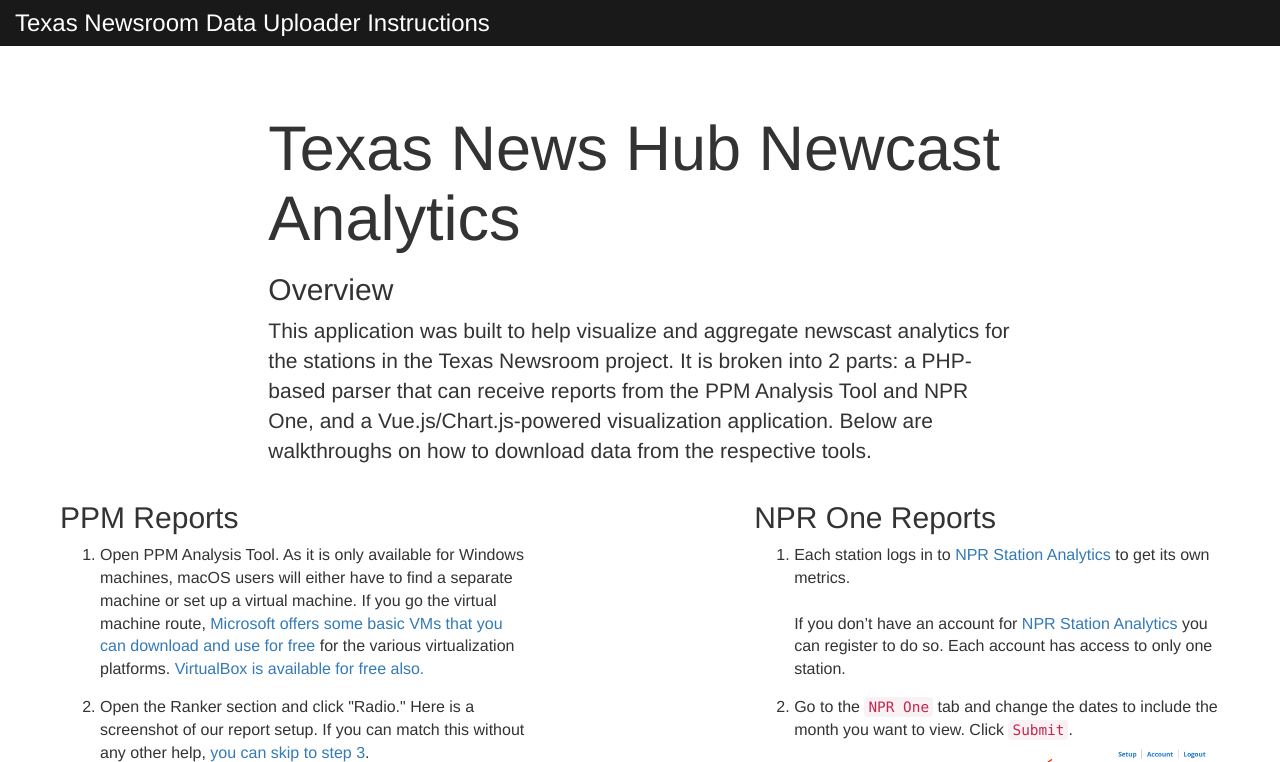
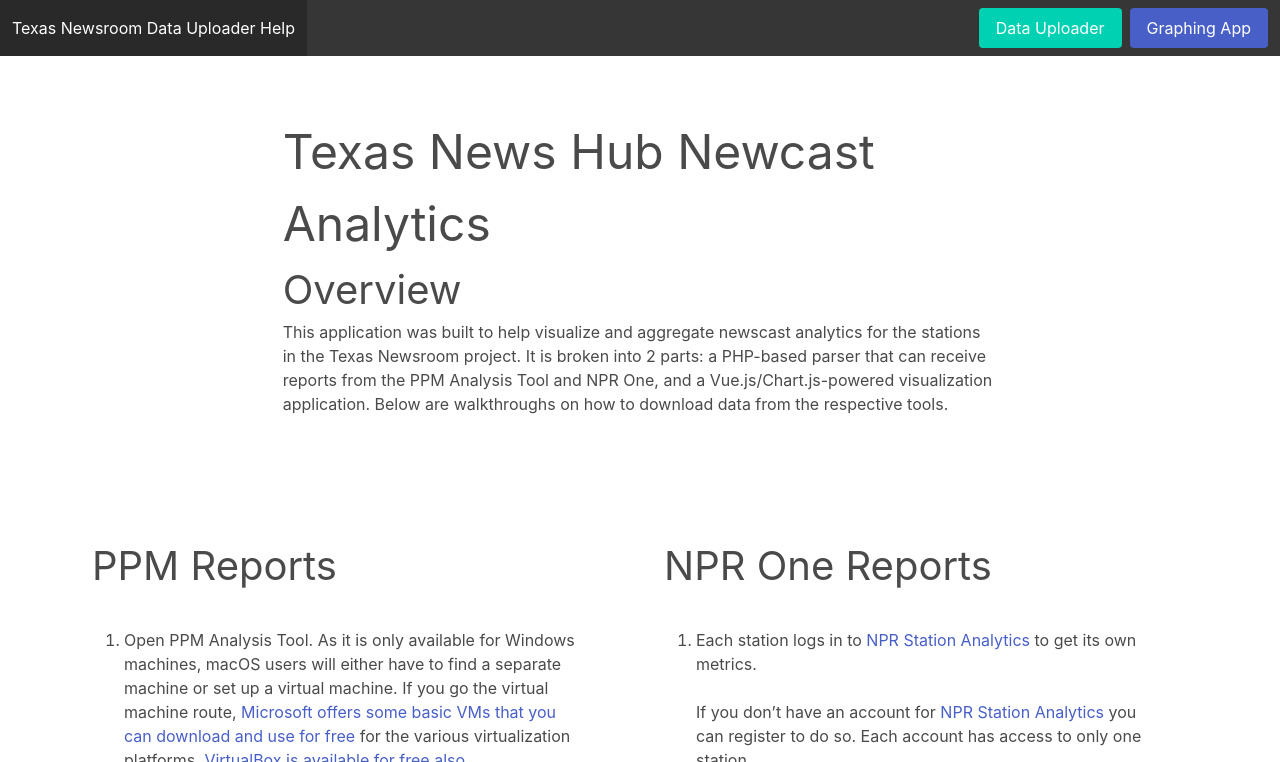
Before and after one commit to jwcounts/hub-newscast, a PHP site: page /help/index.php in a window 1280 px wide. Shown: the top 762 px of the page. Run offline with PHP 8.4, Linux system fonts and the light colour scheme; some libraries are stand-ins or nearby versions.

Commit message:
Finished replacing Bootstrap with Bulma

```diff
--- a/hub-uploader/help/index.php
+++ b/hub-uploader/help/index.php
@@ -24,56 +24,58 @@
 		<meta name="msapplication-config" content="https://cdn.hpm.io/assets/images/favicon/config.xml" />
 		<link rel="manifest" href="https://cdn.hpm.io/assets/images/favicon/manifest.json">
 		<title>Texas Newsroom Data Uploader Instructions</title>
-		<link rel="stylesheet" href="https://maxcdn.bootstrapcdn.com/bootstrap/3.3.7/css/bootstrap.min.css" integrity="sha384-BVYiiSIFeK1dGmJRAkycuHAHRg32OmUcww7on3RYdg4Va+PmSTsz/K68vbdEjh4u" crossorigin="anonymous">
-		<link rel="stylesheet" href="https://maxcdn.bootstrapcdn.com/bootstrap/3.3.7/css/bootstrap-theme.min.css" integrity="sha384-rHyoN1iRsVXV4nD0JutlnGaslCJuC7uwjduW9SVrLvRYooPp2bWYgmgJQIXwl/Sp" crossorigin="anonymous">
+		<link rel="stylesheet" href="https://cdn.jsdelivr.net/npm/bulma@0.9.0/css/bulma.min.css">
 		<style>
-			html { height: 100%; }
-			body { position: relative; padding-bottom: 50px; min-height: 100%; }
-			header, footer { padding: 0 15px; background: rgb(25,25,25); }
-			footer { position: absolute; bottom: 0; left: 0; width: 100%; }
-			header h3, footer p { color: white; margin: 0; padding: 10px 0; }
-			header h3 span { font-size: 12px; font-style: italic; }
-			ul { padding-bottom: 20px; }
-			ul li, ol li {
-				margin-bottom: 15px;
-				font-size: 16px;
-				font-weight: 400;
+			ol, ul {
+				list-style-position: outside;
+				margin: 1em;
+				padding: 1em;
 			}
-			ul li img, ol li img {
-				max-width: 100%;
+			ol li, ul li {
+				margin-bottom: 1em;
 			}
-			th, td { text-align: center; }
-			.jumbotron { background-color: white !important; }
-			.jumbotron h1 span { font-size: 33px; }
-			td span { font-size: 10px; }
-			.bg-info, .bg-success, .bg-warning { margin-bottom: 20px; border-bottom: 4px solid #000; padding-bottom: 20px; }
-			@media print {
-				header, footer, #inputforms, #print, #stats { display: none; }
-				h2 { font-size: 24px; }
-				h3 { font-size: 18px; }
-				h4 { font-size: 12px; }
-				h1, .h1, h2, .h2, h3, .h3 {
-					margin-top: 10px;
-					margin-bottom: 5px;
-				}
-				.bg-info, .bg-success, .bg-warning { margin-bottom: 0; }
+			.column {
+				padding: 1.5em;
+			}
+			ol ol {
+				list-style-type: upper-alpha;
 			}
 		</style>
 	</head>
 	<body>
-		<header>
-			<h3>Texas Newsroom Data Uploader Instructions</h3>
-		</header>
-		<div class="container-fluid">
-			<div class="row jumbotron">
-				<div class="col-sm-8 col-sm-offset-2">
-					<h1>Texas News Hub Newcast Analytics</h1>
-					<h2>Overview</h2>
-					<p>This application was built to help visualize and aggregate newscast analytics for the stations in the Texas Newsroom project. It is broken into 2 parts: a PHP-based parser that can receive reports from the PPM Analysis Tool and NPR One, and a Vue.js/Chart.js-powered visualization application. Below are walkthroughs on how to download data from the respective tools.</p>
+		<nav class="navbar is-dark" role="navigation" aria-label="main navigation">
+			<div class="navbar-brand">
+				<a class="navbar-item" href="https://analytics.hpm.io/hub/">
+					Texas Newsroom Data Uploader Help
+				</a>
+			</div>
+			<div class="navbar-end">
+				<div class="navbar-item">
+					<div class="buttons">
+						<a class="button is-primary" href="/hub/upload/">
+							Data Uploader
+						</a>
+						<a class="button is-link" href="/hub/">
+							Graphing App
+						</a>
+					</div>
 				</div>
-				<div class="row">
-					<div class="col-sm-5">
-						<h2>PPM Reports</h2>
+			</div>
+		</nav>
+		<div class="container is-fluid">
+			<div class="hero">
+				<div class="columns is-centered hero-body">
+					<div class="column is-two-thirds">
+						<h1 class="is-size-1">Texas News Hub Newcast Analytics</h1>
+						<h2 class="is-size-2">Overview</h2>
+						<p>This application was built to help visualize and aggregate newscast analytics for the stations in the Texas Newsroom project. It is broken into 2 parts: a PHP-based parser that can receive reports from the PPM Analysis Tool and NPR One, and a Vue.js/Chart.js-powered visualization application. Below are walkthroughs on how to download data from the respective tools.</p>
+					</div>
+				</div>
+			</div>
+			<section class="section">
+				<div class="columns is-centered is-multiline">
+					<div class="column is-6">
+						<h2 class="is-size-2">PPM Reports</h2>
 						<ol>
 							<li>Open PPM Analysis Tool. As it is only available for Windows machines, macOS users will either have to find a separate machine or set up a virtual machine. If you go the virtual machine route, <a href="https://developer.microsoft.com/en-us/microsoft-edge/tools/vms/" rel="nofollow">Microsoft offers some basic VMs that you can download and use for free</a> for the various virtualization platforms. <a href="https://www.virtualbox.org/wiki/Downloads" rel="nofollow">VirtualBox is available for free also.</a></li>
 							<li>Open the Ranker section and click "Radio." Here is a screenshot of our report setup. If you can match this without any other help, <a href="#step-3">you can skip to step 3</a>.<br><img src="https://github.com/jwcounts/hub-newscast/raw/master/screenshots/screen-01.png" alt="Selecting Radio Ranker report in PPM Analysis Tool" width="500" style="max-width:100%;"><br><img alt="Screenshot of PPM Analysis Tool Ranker report setup" src="https://github.com/jwcounts/hub-newscast/raw/master/screenshots/screen-02.png" width="500" style="max-width:100%;">
@@ -94,8 +96,8 @@
 							<li>Drag-and-drop your file into the dropzone, or click in the dropzone to bring up a file picker. You can upload multiple files at a time, as long as the files contain one month's data for one station.<br><img src="https://github.com/jwcounts/hub-newscast/raw/master/screenshots/screen-11.png" alt="The upload screen" width="500" style="max-width:100%;"></li>
 						</ol>
 					</div>
-					<div class="col-md-5 col-md-offset-2">
-						<h2>NPR One Reports</h2>
+					<div class="column is-6">
+						<h2 class="is-size-2">NPR One Reports</h2>
 						<ol>
 							<li>Each station logs in to <a href="https://analytics.nprstations.org/">NPR Station Analytics</a> to get its own metrics.<br /><br />If you don’t have an account for <a href="https://analytics.nprstations.org/">NPR Station Analytics</a> you can register to do so. Each account has access to only one station.</li>
 							<li>Go to the <code>NPR One</code> tab and change the dates to include the month you want to view. Click <code>Submit</code>.<br /><img src="./img/image001.png" alt="Go to the NPR One tab and change the dates to include the month you want to view. Click Submit."></li>
@@ -105,18 +107,12 @@
 							<li>Go to the Texas News Hub dashboard upload page at <a href="https://analytics.hpm.io/hub/upload/">Texas Newsroom Data Uploader page</a> and upload this file.</li>
 						</ol>
 					</div>
+					<div class="column is-4">
+						<h2 class="is-size-2">Questions</h2>
+						<p>Contact me at <a href="mailto:jcounts@houstonpublicmedia.org">jcounts@houstonpublicmedia.org</a>.</p>
+					</div>
 				</div>
-				<div class="col-sm-6 col-sm-offset-3">
-					<h2 class="text-center">Questions</h2>
-					<p class="text-center">Contact me at <a href="mailto:jcounts@houstonpublicmedia.org">jcounts@houstonpublicmedia.org</a>.</p>
-				</div>
-			</div>
+			</section>
 		</div>
-		<footer class="clearfix">
-			<p class="pull-left">&copy; <?PHP echo date('Y'); ?>, Houston Public Media</p>
-			<p class="pull-right"><a href="/hub/upload/" class="btn btn-primary">Data Uploader</a> <a href="/hub/" class="btn btn-success">Graphing App</a></p>
-		</footer>
-		<script src="https://ajax.googleapis.com/ajax/libs/jquery/3.1.1/jquery.min.js"></script>
-		<script src="https://maxcdn.bootstrapcdn.com/bootstrap/3.3.7/js/bootstrap.min.js" integrity="sha384-Tc5IQib027qvyjSMfHjOMaLkfuWVxZxUPnCJA7l2mCWNIpG9mGCD8wGNIcPD7Txa" crossorigin="anonymous"></script>
 	</body>
 </html>
```
Also changed, not shown: hub-uploader/index.php (+0 -24 lines).
